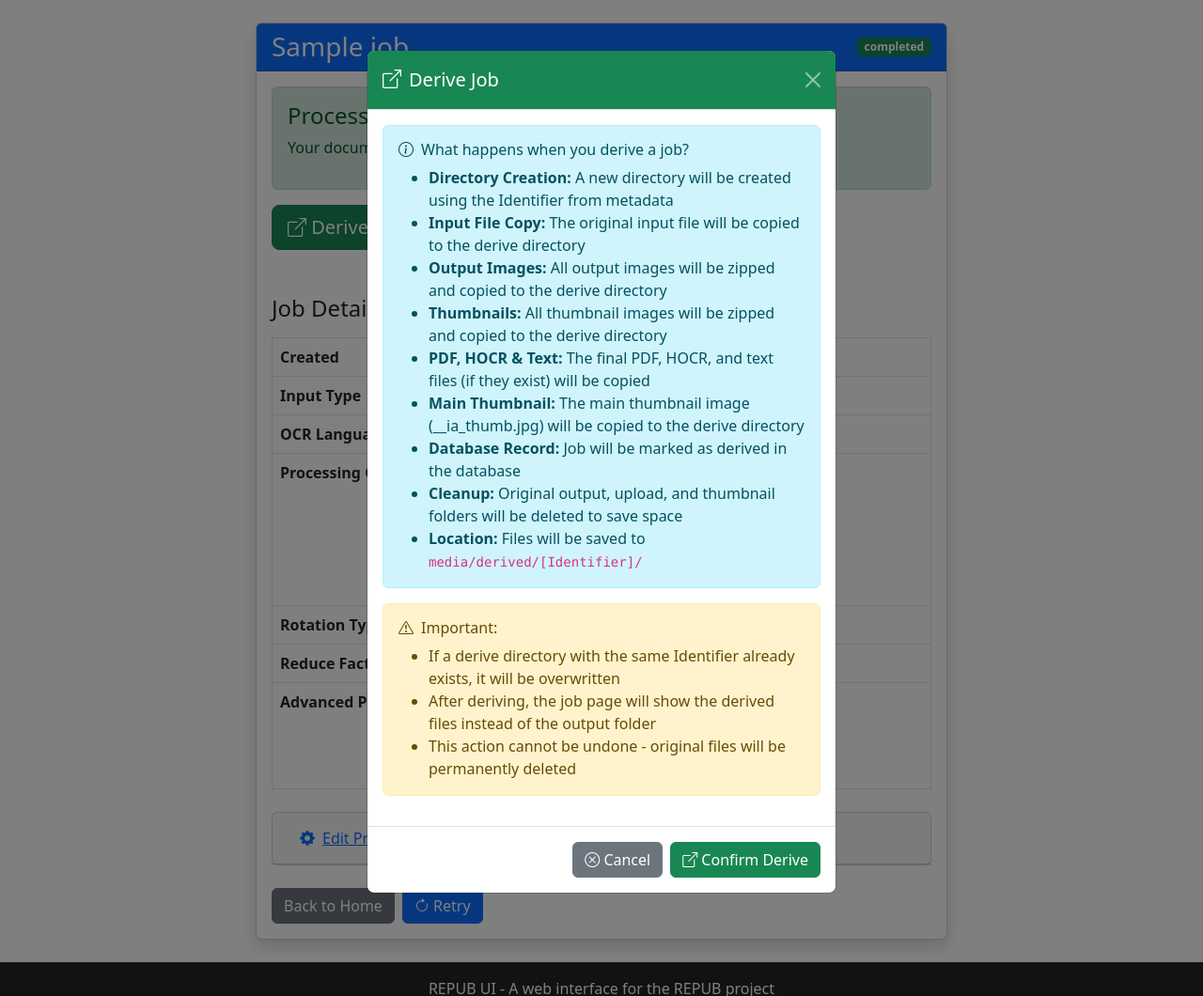
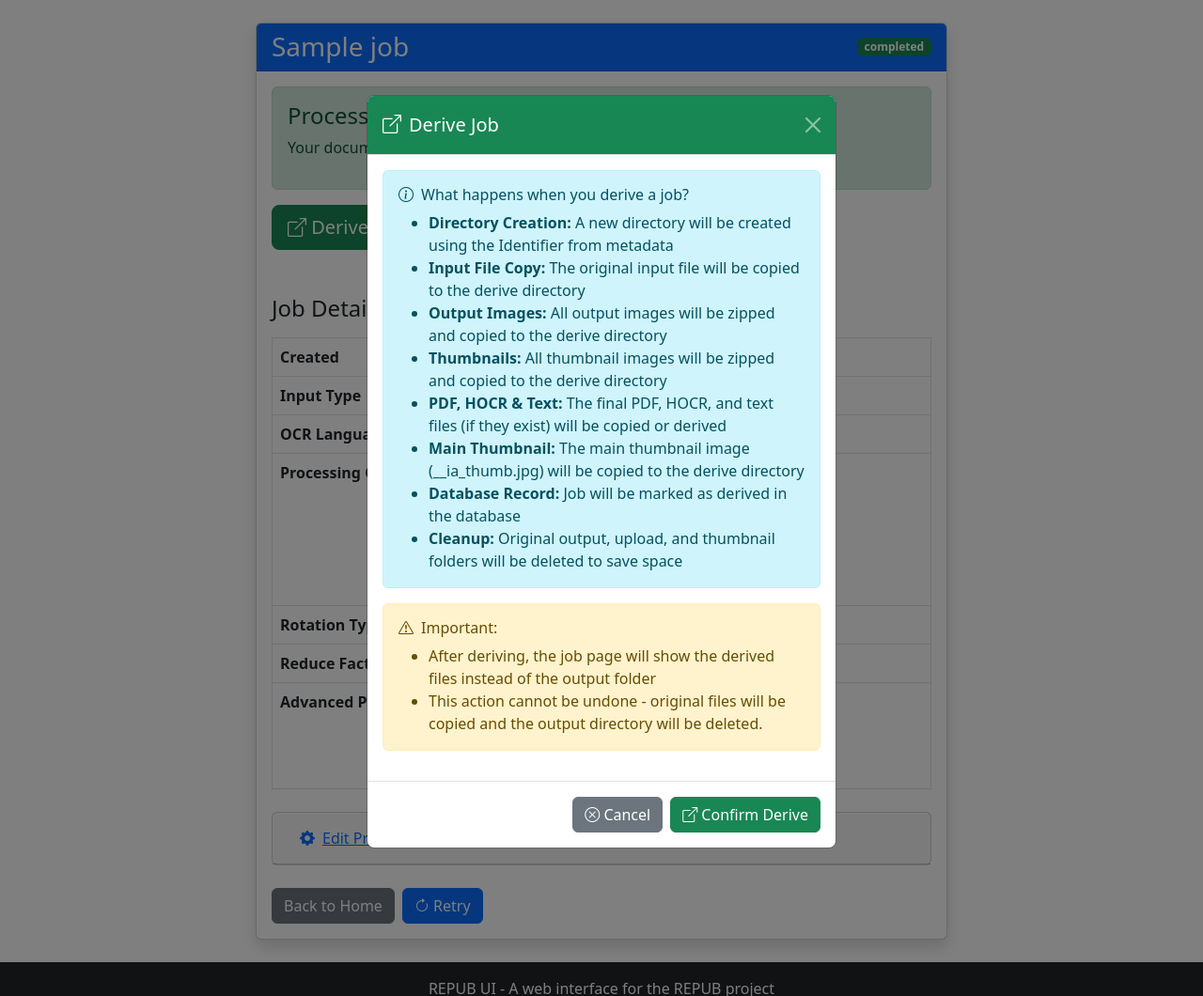
Before and after one commit to ServantsOfKnowledge/repub, a Django app: template repubui/templates/repub_interface/job_detail.html in a window 1280 px wide, after a click on "Derive". Shown: the part 56-1116 px from the top of the page at 94% size. Run offline with Django 5.2, Linux system fonts and the light colour scheme; tables that the repository leaves empty hold one stand-in row (values such as "Sample post"); the template is opened without the code that fills it: values that come from a table or form of the project are taken from there, most other values are stand-ins (such as "Sample title", 1, 10 or a date in 2020); data that the repository does not hold is empty; some libraries are stand-ins or nearby versions.

Commit message:
Minor fixes

```diff
--- a/repubui/templates/repub_interface/job_detail.html
+++ b/repubui/templates/repub_interface/job_detail.html
@@ -539,19 +539,17 @@
                         <li><strong>Input File Copy:</strong> The original input file will be copied to the derive directory</li>
                         <li><strong>Output Images:</strong> All output images will be zipped and copied to the derive directory</li>
                         <li><strong>Thumbnails:</strong> All thumbnail images will be zipped and copied to the derive directory</li>
-                        <li><strong>PDF, HOCR & Text:</strong> The final PDF, HOCR, and text files (if they exist) will be copied</li>
+                        <li><strong>PDF, HOCR & Text:</strong> The final PDF, HOCR, and text files (if they exist) will be copied or derived</li>
                         <li><strong>Main Thumbnail:</strong> The main thumbnail image (__ia_thumb.jpg) will be copied to the derive directory</li>
                         <li><strong>Database Record:</strong> Job will be marked as derived in the database</li>
                         <li><strong>Cleanup:</strong> Original output, upload, and thumbnail folders will be deleted to save space</li>
-                        <li><strong>Location:</strong> Files will be saved to <code>media/derived/[Identifier]/</code></li>
                     </ul>
                 </div>
                 <div class="alert alert-warning">
                     <h6 class="alert-heading"><i class="bi bi-exclamation-triangle me-2"></i>Important:</h6>
                     <ul class="mb-0">
-                        <li>If a derive directory with the same Identifier already exists, it will be overwritten</li>
                         <li>After deriving, the job page will show the derived files instead of the output folder</li>
-                        <li>This action cannot be undone - original files will be permanently deleted</li>
+                        <li>This action cannot be undone - original files will be copied and the output directory will be deleted.</li>
                     </ul>
                 </div>
             </div>
```
Also changed, not shown: repubui/repub_interface/views.py (+8 -9 lines), repubui/repubui/settings.py (+5 -3 lines).
